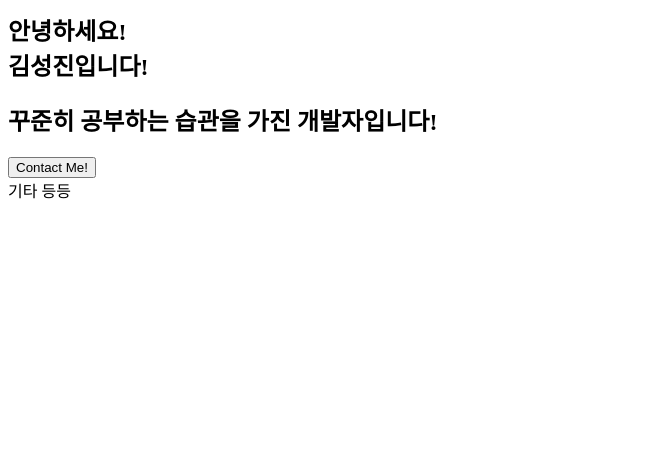
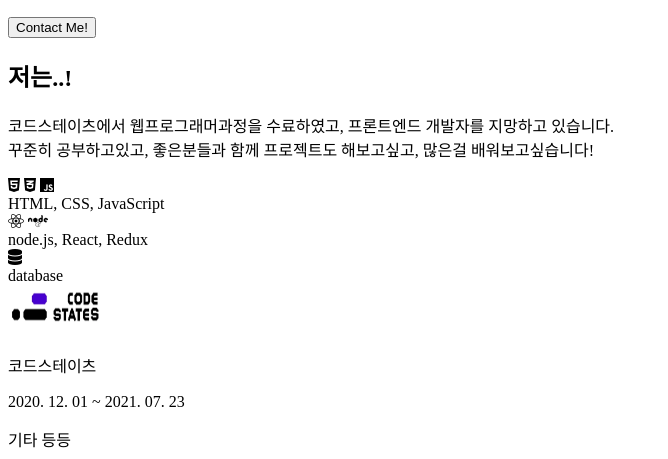
Before and after one commit to habasa/habasa.github.io, a plain HTML site: page index.html in a window 1280 px wide. Shown: the part 460-919 px from the top of the page, without its empty margins (0-668 px from the left). Before the commit the page ends 800 px from the top, so only its background shows below. Drawn offline with Linux system fonts and the light colour scheme.

Commit message:
HTML: About :hammer:

```diff
--- a/index.html
+++ b/index.html
@@ -40,7 +40,38 @@
         <button class="home_contact">Contact Me!</button>
     </section>
     <!-- About -->
-    <section id="about"></section>
+    <section id="about">
+        <h1>저는..!</h1>
+        <p>코드스테이츠에서 웹프로그래머과정을 수료하였고, 프론트엔드 개발자를 지망하고 있습니다.<br>
+            꾸준히 공부하고있고, 좋은분들과 함께 프로젝트도 해보고싶고, 많은걸 배워보고싶습니다!
+        </p>
+        <div class="about_major">
+            <div class="major">
+                <i class="fab fa-html5"></i>
+                <i class="fab fa-css3-alt"></i>
+                <i class="fab fa-js"></i>
+                <div class="major_title">HTML, CSS, JavaScript</div>
+                <div class="major_description"></div>
+            </div>
+            <div class="major">
+                <i class="fab fa-react"></i>
+                <i class="fab fa-node"></i>
+                <div class="major_title">node.js, React, Redux</div>
+                <div class="major_description"></div>
+            </div>
+                <i class="fas fa-database"></i>
+                <div class="major_title">database</div>
+                <div class="major_description"></div>
+            </div>
+        </div>
+        <div class="about_jobs">
+            <div class="job">
+                <img src="iamges/logo.png" alt="" class="job_logo">
+                <p class="job_name">코드스테이츠</p>
+                <p class="job_period">2020. 12. 01 ~ 2021. 07. 23</p>
+            </div>
+        </div>
+    </section>
     <!-- Skills -->
     <section id="skills"></section>
     <!-- Work -->
--- a/style.css
+++ b/style.css
@@ -0,0 +1,9 @@
+.home_profile {
+    width: 20vw;
+    height: 20vh;
+}
+
+.job_logo {
+    width: 6rem;
+    height: 3rem;
+}
```
Also changed, not shown: iamges/logo.png (added).
